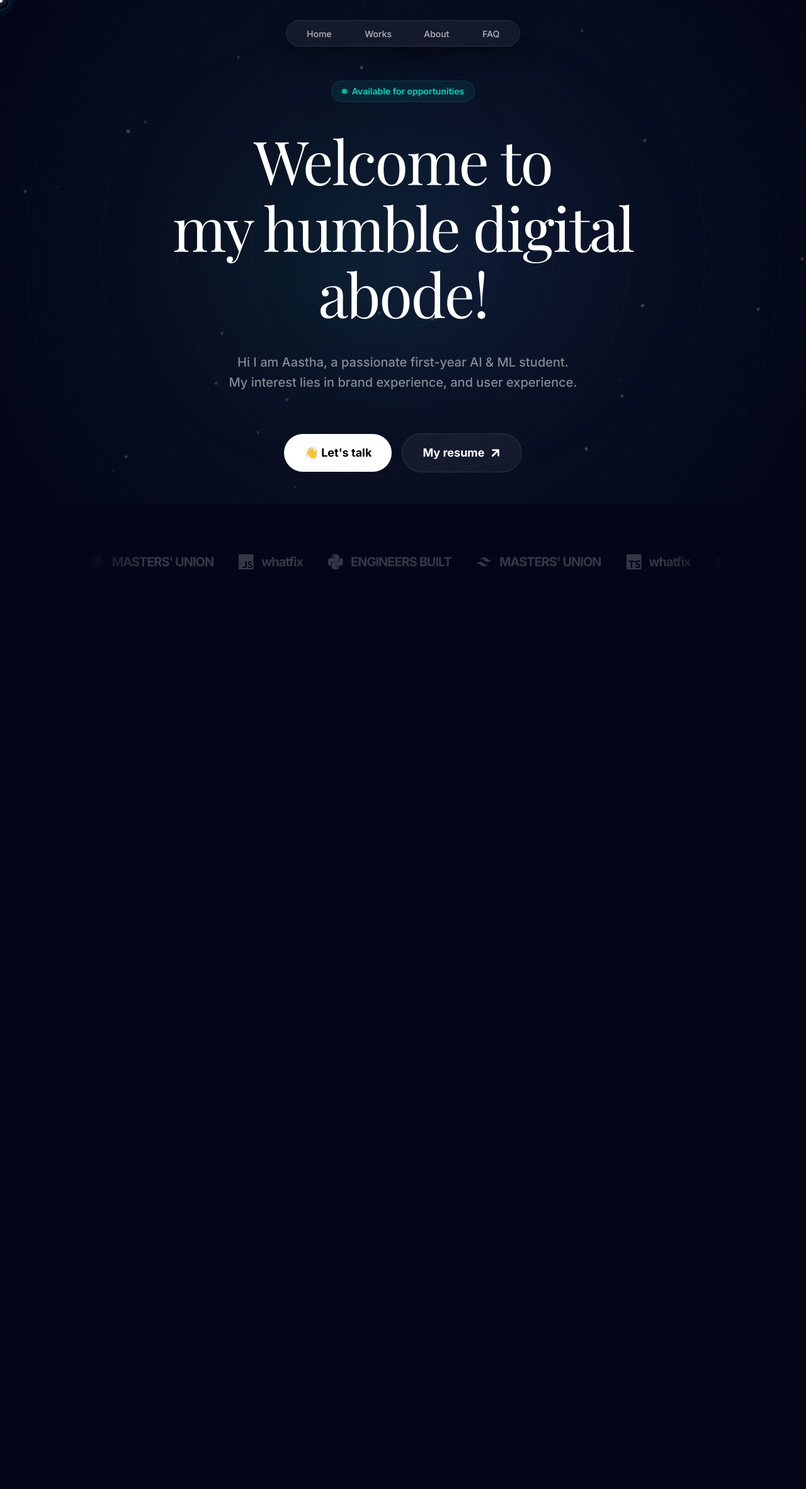
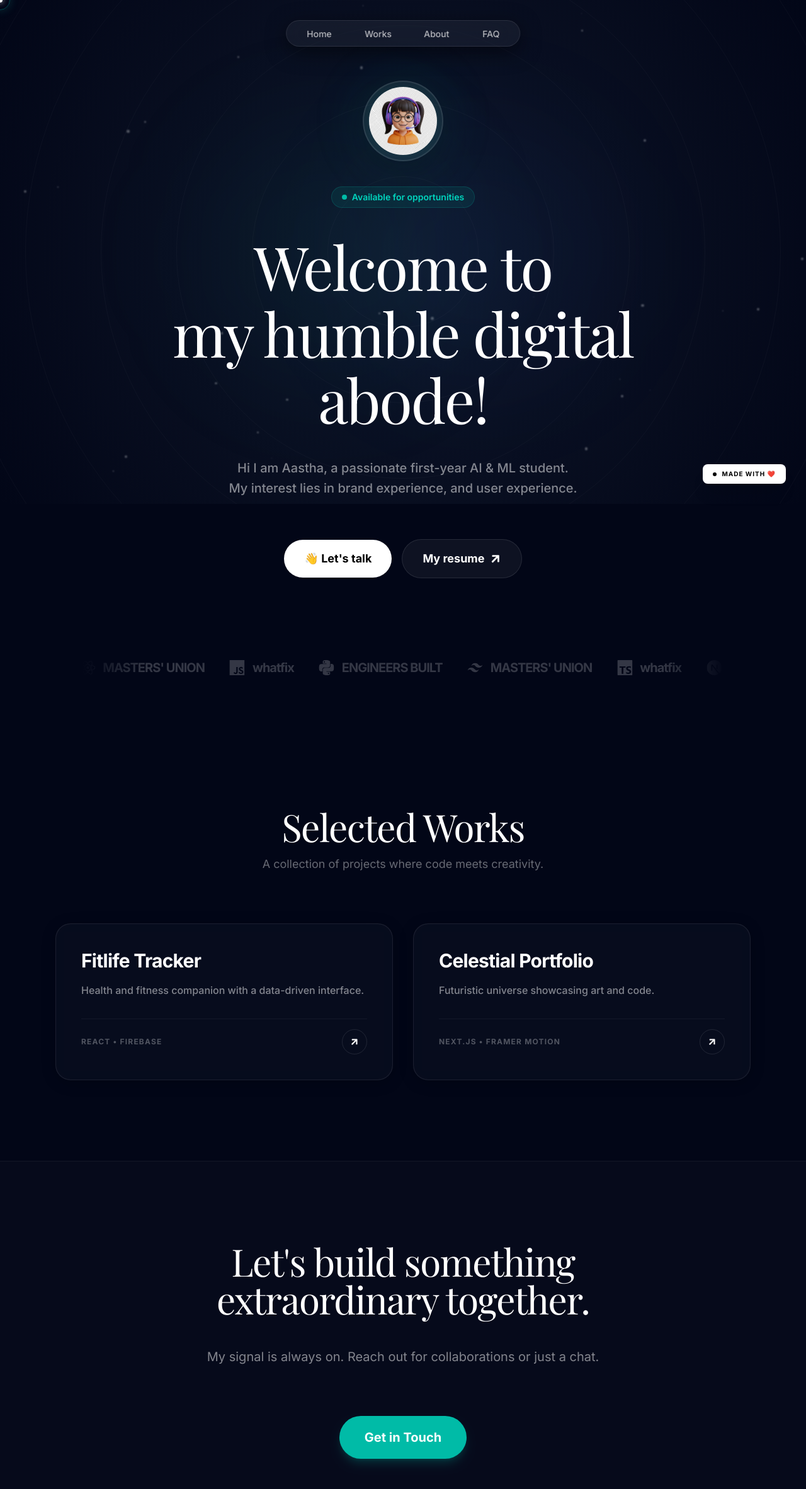
Before and after one commit to aasthakumari03/updated_Portfolio, a Next.js app: page / in a window 1280 px wide. Shown: the top 2364 px of the page at 63% size. Before the commit the page ends 1146 px from the top, so only its background shows below. Built offline with nearby package versions, Linux system fonts and the light colour scheme; a web font is replaced by a local one.

Commit message:
Add center avatar and refine project sections

```diff
--- a/app/page.tsx
+++ b/app/page.tsx
@@ -4,8 +4,9 @@ import React from "react";
 import NavHeader from "@/components/NavHeader";
 import Background from "@/components/Background";
 import Marquee from "@/components/Marquee";
+import Image from "next/image";
 import { FaArrowRight } from "react-icons/fa";
-import { SiJavascript, SiTypescript, SiTailwindcss, SiNextdotjs, SiPython, SiFigma, SiReact } from "react-icons/si";
+import { SiJavascript, SiTypescript, SiTailwindcss, SiNextdotjs, SiPython, SiReact } from "react-icons/si";
 
 export default function Home() {
   const companies = [
@@ -26,6 +27,17 @@ export default function Home() {
         {/* Hero Section */}
         <section id="home" className="min-h-screen flex flex-col items-center justify-center px-6 pt-32 pb-20 text-center">
           <div className="max-w-4xl mx-auto space-y-10">
+            {/* Avatar */}
+            <div className="relative w-32 h-32 mx-auto animate-fade-in">
+              <div className="absolute inset-0 bg-teal-500/20 rounded-full blur-2xl animate-pulse-slow"></div>
+              <Image
+                src="/avatar.png"
+                alt="Aastha Kumari"
+                width={128}
+                height={128}
+                className="relative z-10 rounded-full border-2 border-white/10 p-2 bg-white/5 backdrop-blur-sm shadow-2xl"
+              />
+            </div>
             {/* Avaiblity Tag */}
             <div className="inline-flex items-center gap-2 px-4 py-1.5 rounded-full bg-teal-500/10 border border-teal-500/20 text-teal-400 text-sm font-semibold animate-fade-in">
               <span className="relative flex h-2 w-2">
@@ -71,10 +83,68 @@ export default function Home() {
           </div>
         </section>
 
-        {/* Existing Sections Placeholder - Will refine below common areas */}
-        <section id="projects" className="py-20 px-6">
-          {/* Rest of the content following same theme... */}
+        {/* Projects Preview */}
+        <section id="projects" className="py-32 px-6 max-w-6xl mx-auto">
+          <div className="space-y-20">
+            <div className="text-center space-y-4">
+              <h2 className="text-4xl md:text-6xl font-serif tracking-tight">Selected Works</h2>
+              <p className="text-white/40 text-lg">A collection of projects where code meets creativity.</p>
+            </div>
+
+            <div className="grid grid-cols-1 md:grid-cols-2 gap-8">
+              {[
+                {
+                  title: "Fitlife Tracker",
+                  desc: "Health and fitness companion with a data-driven interface.",
+                  tech: "React • Firebase",
+                },
+                {
+                  title: "Celestial Portfolio",
+                  desc: "Futuristic universe showcasing art and code.",
+                  tech: "Next.js • Framer Motion",
+                }
+              ].map((project, i) => (
+                <div key={i} className="group glass-card p-10 rounded-3xl space-y-8 hover:border-teal-500/30 transition-all duration-500 cursor-pointer">
+                  <div className="space-y-4">
+                    <h3 className="text-3xl font-bold tracking-tight group-hover:text-teal-400 transition-colors">
+                      {project.title}
+                    </h3>
+                    <p className="text-white/50 leading-relaxed font-medium">
+                      {project.desc}
+                    </p>
+                  </div>
+                  <div className="flex items-center justify-between pt-4 border-t border-white/5">
+                    <span className="text-xs font-bold tracking-widest text-white/30 uppercase">{project.tech}</span>
+                    <div className="w-10 h-10 rounded-full border border-white/10 flex items-center justify-center group-hover:bg-white group-hover:text-black transition-all">
+                      <FaArrowRight className="-rotate-45" size={14} />
+                    </div>
+                  </div>
+                </div>
+              ))}
+            </div>
+          </div>
         </section>
+
+        {/* Simplified Footer / Contact */}
+        <footer id="contact" className="py-32 px-6 text-center border-t border-white/5 bg-white/[0.02]">
+          <div className="max-w-4xl mx-auto space-y-12">
+            <h2 className="text-4xl md:text-6xl font-serif tracking-tight">Let's build something <br /> extraordinary together.</h2>
+            <p className="text-xl text-white/50">My signal is always on. Reach out for collaborations or just a chat.</p>
+            <div className="pt-8">
+              <a href="mailto:aastha0328kumari@gmail.com" className="inline-block px-10 py-5 bg-teal-500 text-white rounded-full font-bold text-xl hover:bg-teal-400 transition-all shadow-lg shadow-teal-500/20">
+                Get in Touch
+              </a>
+            </div>
+          </div>
+        </footer>
+
+        {/* Made with Badge */}
+        <div className="fixed bottom-8 right-8 z-[100] animate-fade-in [animation-delay:1s]">
+          <div className="px-4 py-2 bg-white text-black text-[10px] font-bold rounded-lg shadow-xl uppercase tracking-widest flex items-center gap-2">
+            <span className="w-1.5 h-1.5 bg-black rounded-full animate-pulse"></span>
+            Made with ❤️
+          </div>
+        </div>
       </main>
     </div>
   );
```
Also changed, not shown: public/avatar.png (added).
